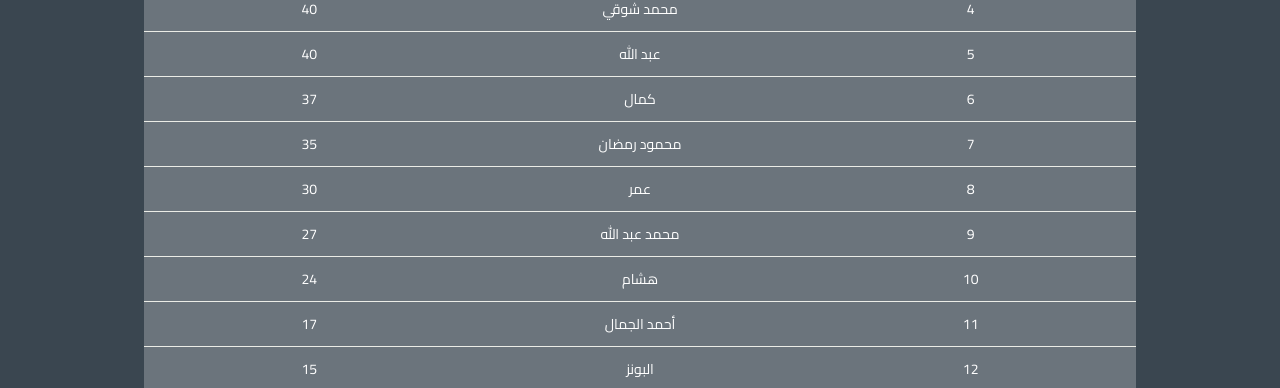
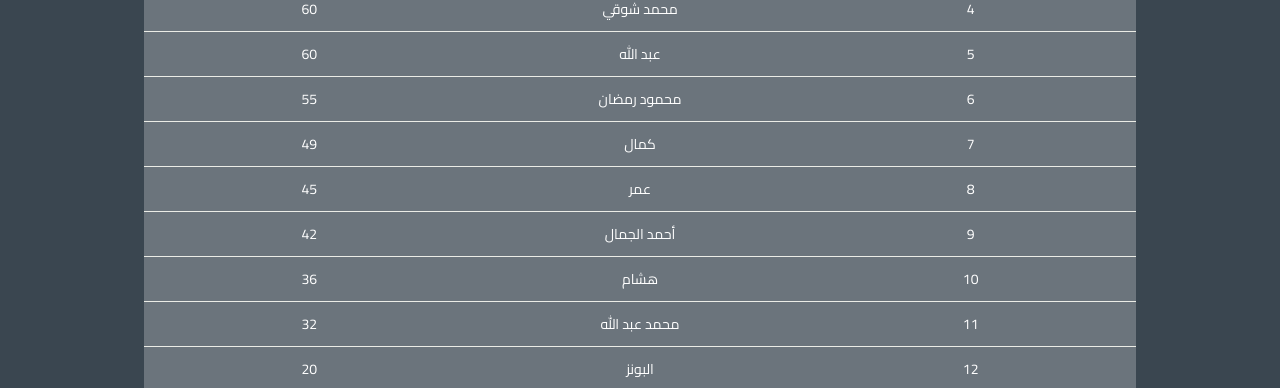
Before and after one commit to zaki164/Tareek-elnagah, a React (Vite) app: page / in a window 1280 px wide. Shown: the part 412-800 px from the top of the page. Built offline with nearby package versions, Linux system fonts and the light colour scheme; what tailwindcss-rtl would draw is missing.

Commit message:
update 2/2/2026

```diff
--- a/src/Section/TableSection.tsx
+++ b/src/Section/TableSection.tsx
@@ -4,20 +4,20 @@ const TableSection = () => {
   const { t } = useTranslation()
 
   const data = [
-    { name: "محمد زنفل", value: 50 },
-    { name: "أيمن", value: 50 },
-    { name: "زكي", value: 50 },
-    { name: "محمد شوقي", value: 40 },
-    { name: "كمال", value: 37 },
-    { name: "أحمد الجمال", value: 17 },
-    { name: "محمود رمضان", value: 35 },
-    { name: "عمر", value: 30 },
-    { name: "عبد الله", value: 40 },
-    { name: "محمد عبد الله", value: 27 },
-    { name: "هشام", value: 24 },
+    { name: "محمد زنفل", value: 75 },
+    { name: "أيمن", value: 75 },
+    { name: "زكي", value: 75 },
+    { name: "محمد شوقي", value: 60 },
+    { name: "كمال", value: 49 },
+    { name: "أحمد الجمال", value: 42 },
+    { name: "محمود رمضان", value: 55 },
+    { name: "عمر", value: 45 },
+    { name: "عبد الله", value: 60 },
+    { name: "محمد عبد الله", value: 32 },
+    { name: "هشام", value: 36 },
     { name: "طلعت", value: 10 },
-    { name: "البونز", value: 15 },
-    { name: "محمود الجمال", value: 5 },
+    { name: "البونز", value: 20 },
+    { name: "محمود الجمال", value: 10 },
     { name: "معتز", value: 0 },
     { name: "عمرو", value: 0 },
     { name: "مصطفي", value: 0 },
```
Also changed, not shown: package.json (+6 -4 lines), 1 other file (tests, documents, lock files or other folders).
